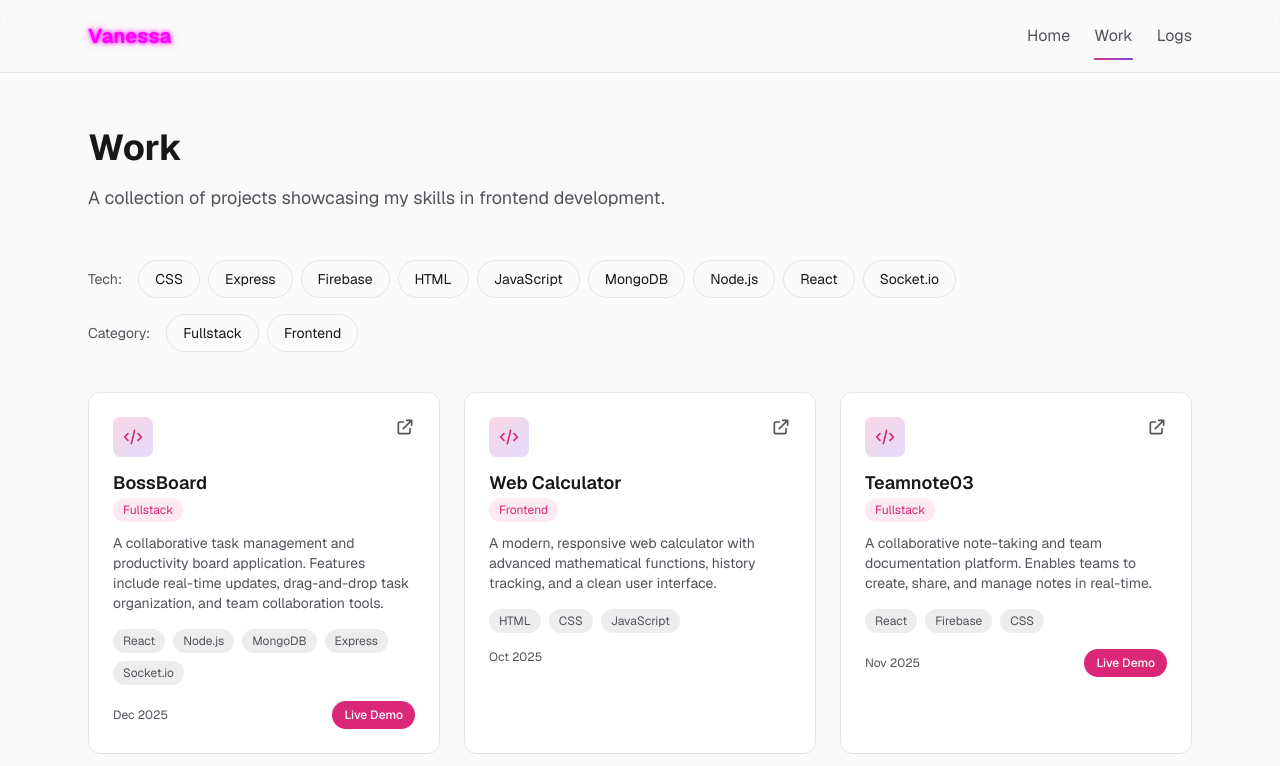
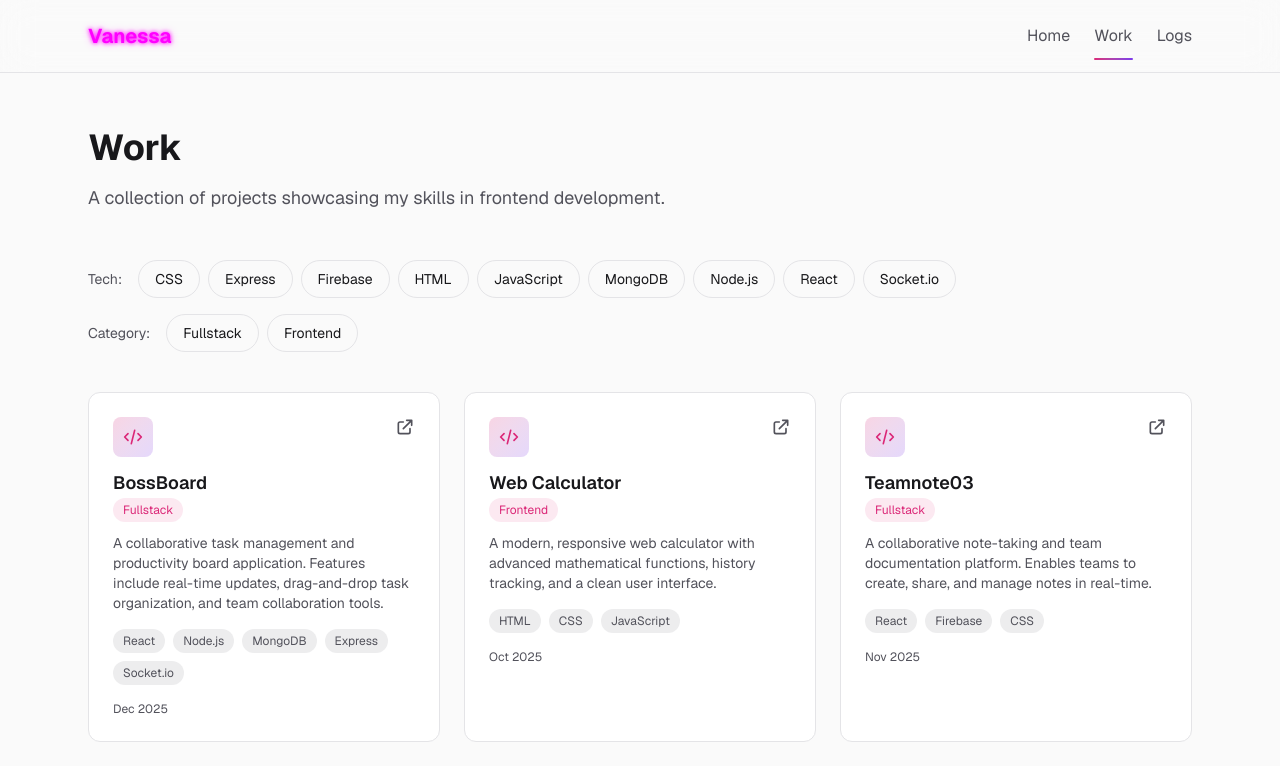
Before and after one commit to jimenezvanessa/vanessaportfolio, a Next.js app: page /work in a window 1280 px wide. Shown: the top 766 px of the page. Built offline with nearby package versions, Linux system fonts and the light colour scheme.

Commit message:
Remove live demo button from project cards

```diff
--- a/src/app/work/WorkClient.tsx
+++ b/src/app/work/WorkClient.tsx
@@ -180,16 +180,6 @@ function ProjectCard({ project, index }: { project: Project; index: number }) {
         <p className="text-xs text-foreground-muted">
           {new Date(project.completionDate).toLocaleDateString('en-US', { month: 'short', year: 'numeric' })}
         </p>
-        {project.demoUrl && (
-          <a
-            href={project.demoUrl}
-            target="_blank"
-            rel="noopener noreferrer"
-            className="text-xs px-3 py-1.5 bg-accent text-white rounded-full font-medium hover:bg-accent/90 transition-colors"
-          >
-            Live Demo
-          </a>
-        )}
       </div>
     </div>
   );
```
